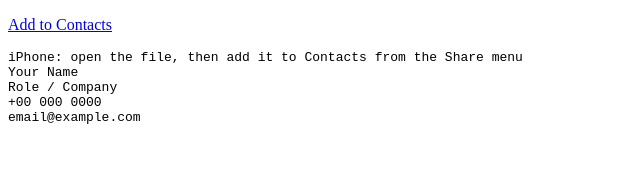
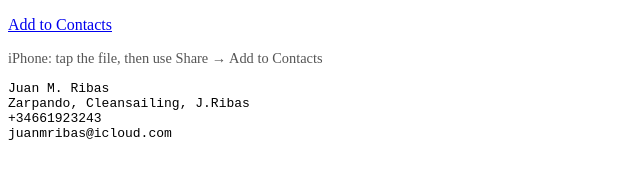
Before and after one commit to 6bwrxn5xrt-svg/6bwrxn5xrt-svg, a plain HTML site: page index.html in a window 1280 px wide. Shown: the whole page, without its empty margins (0-640 px from the left). Drawn offline with Linux system fonts and the light colour scheme.

Commit message:
Update index.html

```diff
--- a/index.html
+++ b/index.html
@@ -9,13 +9,14 @@
 <body>
 
 <p><a href="contact.vcf">Add to Contacts</a></p>
+
+<p style="font-size: 0.9em; color: #555;">
+  iPhone: tap the file, then use Share → Add to Contacts
+</p>
+
 <pre>
-iPhone: open the file, then add it to Contacts from the Share menu
-Your Name
-Role / Company
-+00 000 0000
-email@example.com
+Juan M. Ribas
+Zarpando, Cleansailing, J.Ribas
++34661923243
+juanmribas@icloud.com
 </pre>
-
-</body>
-</html>
```
